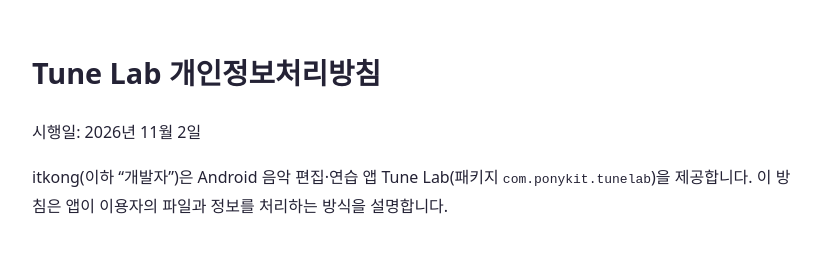
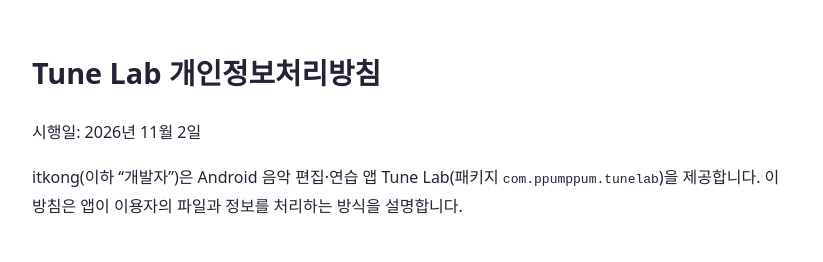
Before and after one commit to ponykit/tune-lab-privacy, a plain HTML site: page index.html in a window 1280 px wide. Shown: the top 262 px of the page, without its empty margins (228-1051 px from the left). Drawn offline with Linux system fonts and the light colour scheme.

Commit message:
docs: update Tune Lab package name to com.ppumppum.tunelab
Co-Authored-By: Claude Opus 5.5 <noreply@anthropic.com>
Claude-Session: https://claude.ai/code/session_018oHhT8oTujQcCMJuKxi3nT

```diff
--- a/index.html
+++ b/index.html
@@ -3,7 +3,7 @@
 <title>Tune Lab 개인정보처리방침</title>
 <style>body{font-family:system-ui,"Noto Sans KR",sans-serif;max-width:760px;margin:auto;padding:28px 20px 64px;line-height:1.8;color:#242235;background:#fff}h1{font-size:1.8rem}h2{font-size:1.2rem;margin-top:2em}a{color:#6451a6}code{overflow-wrap:anywhere}@media(prefers-color-scheme:dark){body{color:#eee;background:#191722}a{color:#b7a5ff}}</style></head>
 <body><h1>Tune Lab 개인정보처리방침</h1><p>시행일: 2026년 11월 2일</p>
-<p>itkong(이하 “개발자”)은 Android 음악 편집·연습 앱 Tune Lab(패키지 <code>com.ponykit.tunelab</code>)을 제공합니다. 이 방침은 앱이 이용자의 파일과 정보를 처리하는 방식을 설명합니다.</p>
+<p>itkong(이하 “개발자”)은 Android 음악 편집·연습 앱 Tune Lab(패키지 <code>com.ppumppum.tunelab</code>)을 제공합니다. 이 방침은 앱이 이용자의 파일과 정보를 처리하는 방식을 설명합니다.</p>
 <h2>1. 처리하는 정보와 목적</h2>
 <p>앱은 이용자가 선택한 음원·영상, 직접 녹음한 소리, 파일 이름·길이 등의 미디어 정보, 편집 내역과 프로젝트, 분석·분리·채보·가사 추출 결과, 앱 설정을 기기에서 처리합니다. 음원 가져오기·영상 음원 추출·재생·편집·합치기·녹음·저장 및 AI 분석 기능을 제공하기 위한 처리입니다.</p>
 <p>음원과 녹음, 영상, 악보, 가사는 개발자 서버나 외부 AI 서버에 업로드되지 않습니다. AI 추론은 기기 안에서 실행됩니다. 앱은 회원가입이나 로그인을 요구하지 않으며, 현재 버전에 광고·개발자 분석·자동 오류 보고 SDK는 포함되어 있지 않습니다. 개발자는 앱을 통해 개인정보를 수집·판매하거나 광고 목적으로 공유하지 않습니다.</p>
```
